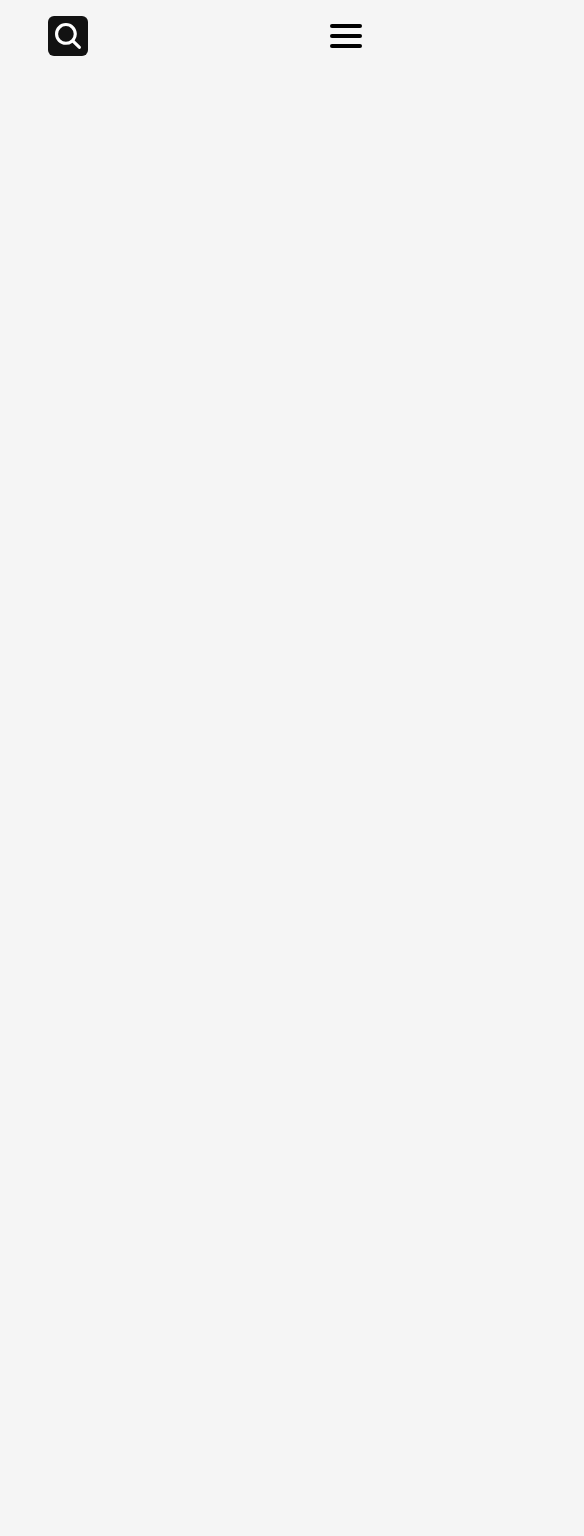
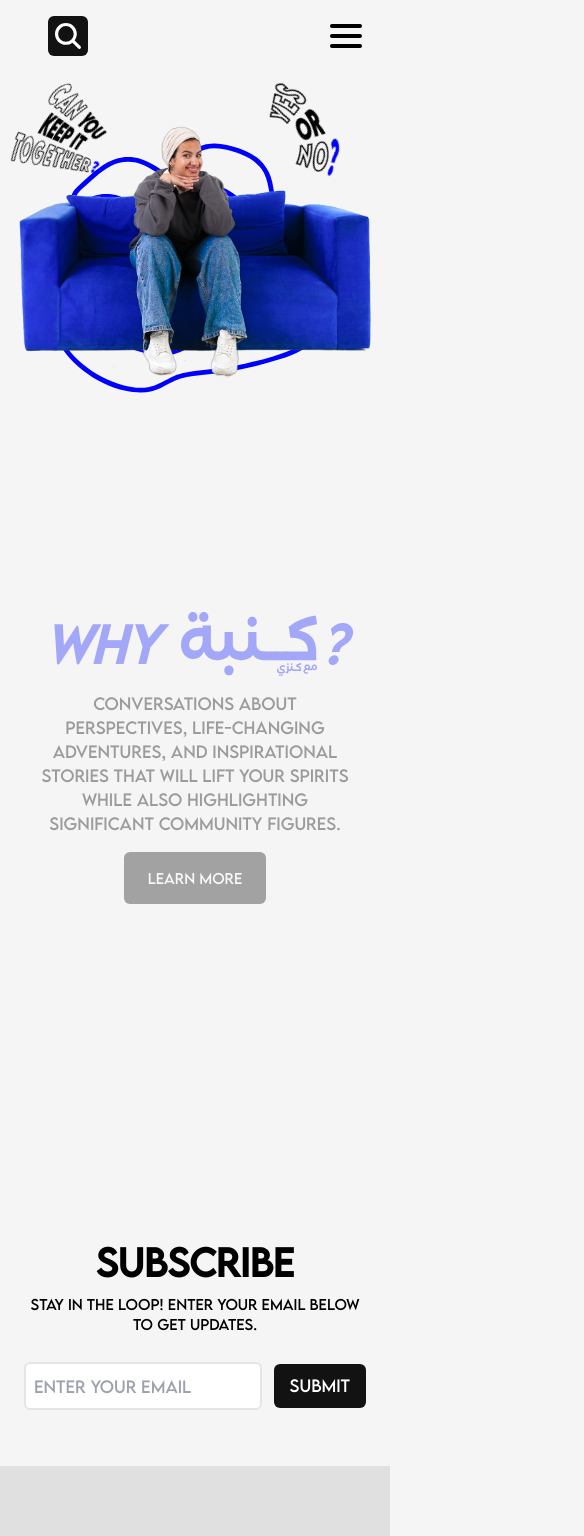
Before and after one commit to RadwanWalid/canaba-by-canzy, a React (Vite) app: page / in a window 390 px wide. Shown: the top 1536 px of the page, 584 px wide, since content can reach past the window. Built offline with nearby package versions, Linux system fonts and the light colour scheme.

Commit message:
Adjusted All Responsiveness

```diff
--- a/package.json
+++ b/package.json
@@ -13,8 +13,7 @@
     "react": "^18.2.0",
     "react-dom": "^18.2.0",
     "react-icons": "^5.1.0",
-    "react-router-dom": "^6.22.3",
-    "react-scroll-parallax": "^3.4.5"
+    "react-router-dom": "^6.22.3"
   },
   "devDependencies": {
     "@types/react": "^18.2.66",
--- a/src/App.tsx
+++ b/src/App.tsx
@@ -1,5 +1,4 @@
 import { BrowserRouter, Routes, Route } from 'react-router-dom'
-import { ParallaxProvider } from 'react-scroll-parallax'
 import Home from './pages/Home'
 import About from './pages/About'
 import Blog from './pages/Blog/Blog'
@@ -11,7 +10,7 @@ import Episodes from './pages/Episodes'
 function App() {
 
   return (
-    <ParallaxProvider>
+    <div>
       <Navbar />
       <BrowserRouter>
         <Routes>
@@ -25,7 +24,7 @@ function App() {
         </Routes>
       </BrowserRouter>
       <Footer />
-    </ParallaxProvider>
+    </div>
   )
 }
 
--- a/src/pages/About.tsx
+++ b/src/pages/About.tsx
@@ -54,7 +54,7 @@ const About = () => {
         </div>
         <div className="flex items-center justify-center w-96 relative blog:w-full blog:absolute blog:top-0 blog:-z-10">
           <img className="absolute -top-12 blog:top-4 blog:right-10 h-auto w-[26rem] min-w-[26rem] blog:w-32 blog:min-w-32 -scale-x-100 -rotate-45" src="/blogs/Podcast Doodle.svg" />
-          <img className="h-auto w-52 min-w-52 blog:w-16 blog:min-w-16 blog:left-8 blog:top-7 relative right-3" src="/blogs/About Podcast.svg" />
+          <img className="h-auto w-52 min-w-52 blog:w-16 blog:min-w-16 blog:left-7 blog:top-8 relative right-3" src="/blogs/About Podcast.svg" />
         </div>
       </div>
     </div>
--- a/src/pages/Home.tsx
+++ b/src/pages/Home.tsx
@@ -1,7 +1,4 @@
-import { useEffect, useState } from "react";
-import { Parallax } from "react-scroll-parallax";
-
-;
+import { useEffect, useRef, useState } from "react";
 
 const Home = () => {
 
@@ -10,58 +7,64 @@ const Home = () => {
   const words3: string[] = ['Personal Jounrey', 'Inspiring Moments', 'Self Improvements', 'Overcoming Challenges', 'Personal Growth', 'Inspirational Stories', 'Authenticity', 'Uplifting', 'Creativity', 'Support', 'Ambition', 'Changing Perspectives', 'Milestones'];
   const words4: string[] = ['Overcoming Challenges', 'Personal Growth', 'Inspirational Stories', 'Authenticity', 'Uplifting', 'Creativity', 'Support', 'Ambition', 'Changing Perspectives', 'Milestones', 'Personal Jounrey', 'Inspiring Moments', 'Self Improvements'];
 
-  const [windowHeight, setWindowHeight] = useState<number>(window.innerHeight);
+  const landingRef = useRef<HTMLDivElement>(null);
+  const whyCanabaRef = useRef<HTMLDivElement>(null);
+  const womenInEgyptRef = useRef<HTMLDivElement>(null);
+
+  const [offsetY, setOffsetY] = useState<number>(window.scrollY);
+  const [width, setWidth] = useState<number>(window.innerWidth);
+  const handleScroll = () => setOffsetY(window.scrollY);
+  const handleResize = () => setWidth(window.innerWidth);
+
 
   useEffect(() => {
-    const handleResize = () => {
-      setWindowHeight(window.innerHeight);
-    };
-
+    window.addEventListener("scroll", handleScroll);
     window.addEventListener('resize', handleResize);
 
     return () => {
+      window.removeEventListener("scroll", handleScroll);
       window.removeEventListener('resize', handleResize);
-    };
-  }, []);
+    }
+  }, [])
 
   return (
-    <div className="space-y-32">
-      <div className="flex items-center justify-center space-x-16 px-20">
-        <Parallax className="flex-1 flex justify-end" translateX={['0%', '-100%']} opacity={[1, -1]} rootMargin={{ top: windowHeight <= 576 ? -400: -750, left: 0, right: 0, bottom: 0 }}>
-          <img className="h-auto w-72 glitch-effect" src="/svgs/Can You Keep It Together Bold.svg" />
-        </Parallax>
-        <Parallax translateY={['0%', '-100%']} rootMargin={{ top: windowHeight <= 576 ? -600: -900, left: 0, right: 0, bottom: windowHeight <= 576 ? 400: 100 }} className="relative flex items-center justify-center h-[34rem] w-[34rem]">
-          {/* <div className="h-96 w-96 rounded-full bg-[#0D2979]" /> */}
-          <img className="h-[34rem] relative top-1 rotate-0 scale-y-110" src="/svgs/Doodling.svg" />
-          <img className="absolute h-[26rem]" src="/no background.png" />
-        </Parallax>
-        <Parallax className="flex-1" translateX={['0%', '100%']} opacity={[1, -1]} rootMargin={{ top: windowHeight <= 576 ? -400: -750, left: 0, right: 0, bottom: 0 }}>
-          <img className="h-auto w-28 glitch-effect" src="/svgs/Yes or No Bold.svg" />
-        </Parallax>
-      </div>
+    <div className="space-y-24">
 
-      <Parallax translateY={['-70%', '0%']} opacity={[0, 1]} rootMargin={{ top: -200, left: 0, right: 0, bottom: -500 }} className="space-y-8 text-center">
-        <div className="flex items-center justify-center space-x-12">
-          <h1 className="text-7xl text-primary italic uppercase font-semibold">Why</h1>
+      <section ref={landingRef} className="flex items-start justify-center relative h-[32rem] blog:h-96 blog:-mt-12 w-screen">
+        <div style={{ transform: `translateX(-${(offsetY * 0.8) + (width <= 946 ? 0: 80)}px) ${ width <= 946 ? 'rotate(30deg)': 'rotate(0deg)' }`, opacity: `${ (100 - (offsetY * 0.25)) / 100 }` }} className="relative flex-1 blog:flex-none blog:absolute blog:left-4 top-20 blog:top-14 flex justify-end z-10">
+          <img className="h-auto w-72 blog:w-24 aspect-square glitch-effect" src="/svgs/Can You Keep It Together Bold.svg" />
+        </div>
+        <div style={{ transform: `translateY(-${offsetY * 0.9}px)` }} className="relative flex-1 flex items-center justify-center blog:mx-4">
+          <img className="h-[34rem] relative top-1 rotate-0 scale-y-110 blog:h-[28rem] blog:left-1.5 blog:top-3 blog:scale-[0.85]" src="/svgs/Doodling.svg" />
+          <img className="absolute scale-125 blog:w-72" src="/no background.png" />
+        </div>
+        <div style={{ transform: `translateX(${(offsetY * 0.8) + (width <= 946 ? 0: 90)}px) ${ width <= 946 ? 'rotate(-30deg)': 'rotate(0deg)' }`, opacity: `${ (100 - (offsetY * 0.25)) / 100 }` }} className="relative flex-1 blog:flex-none blog:absolute blog:-right-3 top-20 blog:top-4 flex justify-start z-10">
+          <img className="h-auto w-72 blog:w-32 aspect-square glitch-effect" src="/svgs/Yes or No Bold.svg" />
+        </div>
+      </section>
+
+      <div ref={whyCanabaRef} style={{ transform: `translateY(${ -(offsetY * 0.9) + 100}px)`, opacity: `${(whyCanabaRef.current && whyCanabaRef.current?.getBoundingClientRect().top < 500) ? (((offsetY - Math.abs(whyCanabaRef.current?.getBoundingClientRect().top) + 250) * 0.5)) / 100: 0}` }} className="space-y-8 blog:space-y-4 text-center h-16">
+        <div className="text-7xl blog:text-5xl flex items-center justify-center space-x-12 blog:space-x-6">
+          <h1 className="text-primary italic uppercase font-semibold">Why</h1>
           <div className="flex items-center space-x-1">
-            <img className="h-28 w-auto" src="/svgs/Title.svg" />
-            <h1 className="text-7xl text-primary italic uppercase font-semibold">?</h1>
+            <img className="h-28 blog:h-16 w-auto" src="/svgs/Title.svg" />
+            <h1 className="text-primary italic uppercase font-semibold">?</h1>
           </div>
         </div>
         <div className="space-y-4">
-          <p className="mx-48">CONVERSATIONS ABOUT PERSPECTIVES, LIFE-CHANGING ADVENTURES, AND INSPIRATIONAL STORIES THAT WILL LIFT YOUR SPIRITS WHILE ALSO HIGHLIGHTING SIGNIFICANT COMMUNITY FIGURES.</p>
-          <a href="/About" className="bg-[#121212] inline-block px-6 py-4 rounded-md text-white hover:bg-primary hover:shadow-md transition-all duration-300">Learn more</a>
+          <p className="mx-48 blog:mx-8">CONVERSATIONS ABOUT PERSPECTIVES, LIFE-CHANGING ADVENTURES, AND INSPIRATIONAL STORIES THAT WILL LIFT YOUR SPIRITS WHILE ALSO HIGHLIGHTING SIGNIFICANT COMMUNITY FIGURES.</p>
+          <a href="/About" className="bg-[#121212] blog:text-sm inline-block px-6 py-4 rounded-md text-white hover:bg-primary hover:shadow-md transition-all duration-300">Learn more</a>
         </div>
-      </Parallax>
+      </div>
 
-      <div className="flex items-center justify-between overflow-hidden">
-        <Parallax className="flex-1 pl-20" rootMargin={{ top: 200, left: 0, right: 0, bottom: -400 }} translateX={['-50%', '0%']} opacity={[-1, 1]}>
-          <div className="space-y-6">
-            <h1 className="text-5xl">Women in Egypt<span className="text-primary italic">?</span></h1>
-            <p className="text-xl">NOT AS A MATTER OF RIGHTS, BUT AS A MATTER OF RESPECT & BEHAVIOURAL CHANGE.</p>
+      <div ref={womenInEgyptRef} className="relative flex items-center justify-between overflow-hidden blog:flex-col-reverse blog:w-full blog:px-4">
+        <div style={{ transform: `translateX(${womenInEgyptRef.current && Math.min(0, (offsetY - Math.abs(womenInEgyptRef.current?.getBoundingClientRect().top) - 350) * 0.6)}px)` }} className="flex-1 pl-20 blog:pl-0 blog:text-center">
+          <div className="space-y-6 blog:space-y-2 blog:px-40 blogsm:px-2">
+            <h1 className="text-5xl blog:text-3xl">Women in Egypt<span className="text-primary italic">?</span></h1>
+            <p className="text-xl blog:text-base">NOT AS A MATTER OF RIGHTS, BUT AS A MATTER OF RESPECT & BEHAVIOURAL CHANGE.</p>
           </div>
-        </Parallax>
-        <Parallax className="flex-1 pr-20 w-auto h-[29rem] aspect-square overflow-hidden relative flex items-center justify-center" rootMargin={{ top: 200, left: 0, right: 0, bottom: -550 }} translateX={['50%', '0%']} opacity={[-1, 1]}>
+        </div>
+        <div style={{ transform: `translateX(${womenInEgyptRef.current && Math.max(0, -(offsetY - Math.abs(womenInEgyptRef.current?.getBoundingClientRect().top) - 350) * 0.6)}px)` }} className="flex-1 pr-20 blog:pr-0 blog:w-full w-auto h-[29rem] aspect-square overflow-hidden relative flex items-center justify-center">
           <div className="w-auto h-[29rem] aspect-square overflow-hidden relative flex items-center justify-center">
             <img className="h-full absolute w-auto p-2" src="/svgs/Connection.svg" />
             <div className="opacity-10">
@@ -109,16 +112,16 @@ const Home = () => {
               }
             </div>
           </div>
-        </Parallax>
+        </div>
       </div>
 
-      <div className="space-y-5 text-center w-fit relative mx-auto px-20">
+      <div className="space-y-5 text-center w-fit blog:w-full relative mx-auto px-20 blog:px-6">
         <div className="">
-          <h1 className="text-7xl uppercase font-semibold">Subscribe</h1>
-          <p className="mt-6">Stay in the loop! Enter your email below to get updates.</p>
+          <h1 className="text-7xl blog:text-4xl uppercase font-semibold">Subscribe</h1>
+          <p className="mt-6 blog:mt-3 blog:text-sm">Stay in the loop! Enter your email below to get updates.</p>
         </div>
-        <div className="flex items-center justify-center space-x-3 pt-6">
-          <input placeholder="Enter your email" className="h-12 flex-1 min-w-[20rem] rounded-md py-1.5 pl-2 outline-none border-2 border-[#E5E5E5] hover:drop-shadow-md transition-all duration-300"/>
+        <div className="flex items-center justify-center space-x-3 pt-6 blog:pt-2">
+          <input placeholder="Enter your email" className="h-12 flex-1 min-w-[20rem] blog:min-w-[auto] rounded-md py-1.5 pl-2 outline-none border-2 border-[#E5E5E5] hover:drop-shadow-md transition-all duration-300"/>
           <button className="bg-[#121212] px-4 py-1.5 rounded-md text-white h-11 hover:bg-primary hover:shadow-md transition-all duration-300">Submit</button>
         </div>
       </div>
```
Also changed, not shown: src/pages/Episodes.tsx (+30 -1 lines), public/svgs/Yes or No Bold.svg, 1 other file (tests, documents, lock files or other folders).
